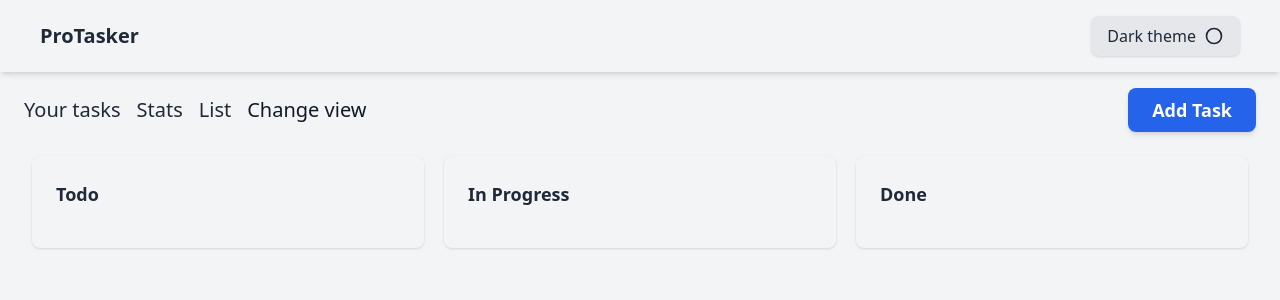
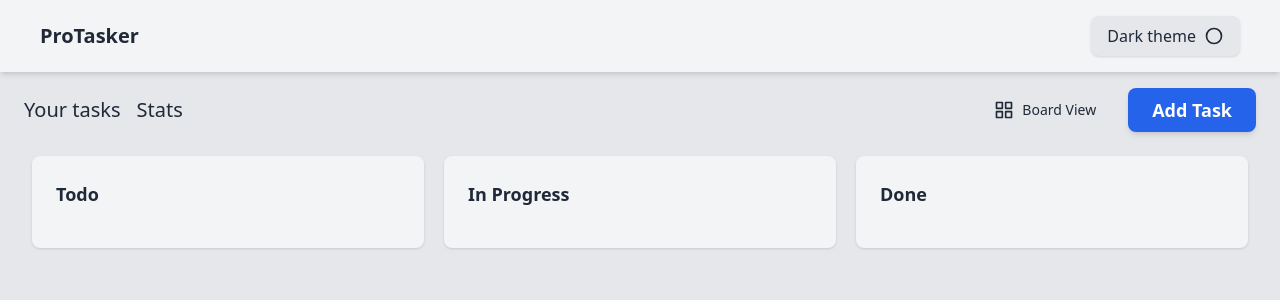
Before and after one commit to adrianrakiec/ProTasker, a React (Vite) app: page / in a window 1280 px wide. Shown: the top 300 px of the page. Built offline with nearby package versions, Linux system fonts and the light colour scheme.

Commit message:
feat: create ViewToggleBtn and add to navbar

```diff
--- a/src/App.tsx
+++ b/src/App.tsx
@@ -6,7 +6,7 @@ export const App = () => {
 	const { isDarkMode, toggleTheme } = useDarkMode();
 
 	return (
-		<div className='min-h-screen bg-gray-100 dark:bg-gray-900 text-gray-900 dark:text-gray-100 overflow-hidden'>
+		<div className='min-h-screen bg-gray-200 dark:bg-gray-900 text-gray-900 dark:text-gray-100 overflow-hidden'>
 			<Topbar toggleTheme={toggleTheme} isDarkMode={isDarkMode} />
 			<Outlet />
 		</div>
--- a/src/components/Navbar.tsx
+++ b/src/components/Navbar.tsx
@@ -1,4 +1,5 @@
 import { NavLink } from 'react-router';
+import { ViewToggleButton } from './ViewToggleBtn';
 
 interface NavbarProps {
 	isBoardView: boolean;
@@ -13,13 +14,12 @@ export const Navbar: React.FC<NavbarProps> = ({ isBoardView, onToggle }) => (
 		<NavLink to='/' className='text-gray-800 dark:text-white'>
 			Stats
 		</NavLink>
-		<NavLink to='/list' className='text-gray-800 dark:text-white'>
-			List
-		</NavLink>
-		<button onClick={onToggle}>Change view</button>
+		<div className='ml-auto'>
+			<ViewToggleButton isBoardView={isBoardView} onToggle={onToggle} />
+		</div>
 		<NavLink
 			to='/create-task'
-			className='ml-auto text-lg font-semibold text-white bg-blue-600 rounded-lg px-6 py-2 hover:bg-blue-700 transition-all duration-300 ease-in-out shadow-md hover:shadow-lg'
+			className='text-lg font-semibold text-white bg-blue-600 rounded-lg px-6 py-2 hover:bg-blue-700 transition-all duration-300 ease-in-out shadow-md hover:shadow-lg'
 		>
 			Add Task
 		</NavLink>
--- /dev/null
+++ b/src/components/ViewToggleBtn.tsx
@@ -0,0 +1,53 @@
+interface ViewToggleButtonProps {
+	isBoardView: boolean;
+	onToggle: () => void;
+}
+
+export const ViewToggleButton: React.FC<ViewToggleButtonProps> = ({
+	isBoardView,
+	onToggle,
+}) => {
+	return (
+		<button
+			onClick={onToggle}
+			className='flex items-center justify-center gap-2 px-4 py-2 text-gray-800 dark:text-white font-medium text-sm rounded-lg transition'
+		>
+			{isBoardView ? (
+				<svg
+					xmlns='http://www.w3.org/2000/svg'
+					className='h-5 w-5'
+					viewBox='0 0 24 24'
+					fill='none'
+					stroke='currentColor'
+					strokeWidth='2'
+					strokeLinecap='round'
+					strokeLinejoin='round'
+				>
+					<rect x='3' y='3' width='7' height='7' />
+					<rect x='14' y='3' width='7' height='7' />
+					<rect x='14' y='14' width='7' height='7' />
+					<rect x='3' y='14' width='7' height='7' />
+				</svg>
+			) : (
+				<svg
+					xmlns='http://www.w3.org/2000/svg'
+					className='h-5 w-5'
+					viewBox='0 0 24 24'
+					fill='none'
+					stroke='currentColor'
+					strokeWidth='2'
+					strokeLinecap='round'
+					strokeLinejoin='round'
+				>
+					<line x1='8' y1='6' x2='21' y2='6' />
+					<line x1='8' y1='12' x2='21' y2='12' />
+					<line x1='8' y1='18' x2='21' y2='18' />
+					<circle cx='4' cy='6' r='1' />
+					<circle cx='4' cy='12' r='1' />
+					<circle cx='4' cy='18' r='1' />
+				</svg>
+			)}
+			<span>{isBoardView ? 'Board View' : 'List View'}</span>
+		</button>
+	);
+};
```
